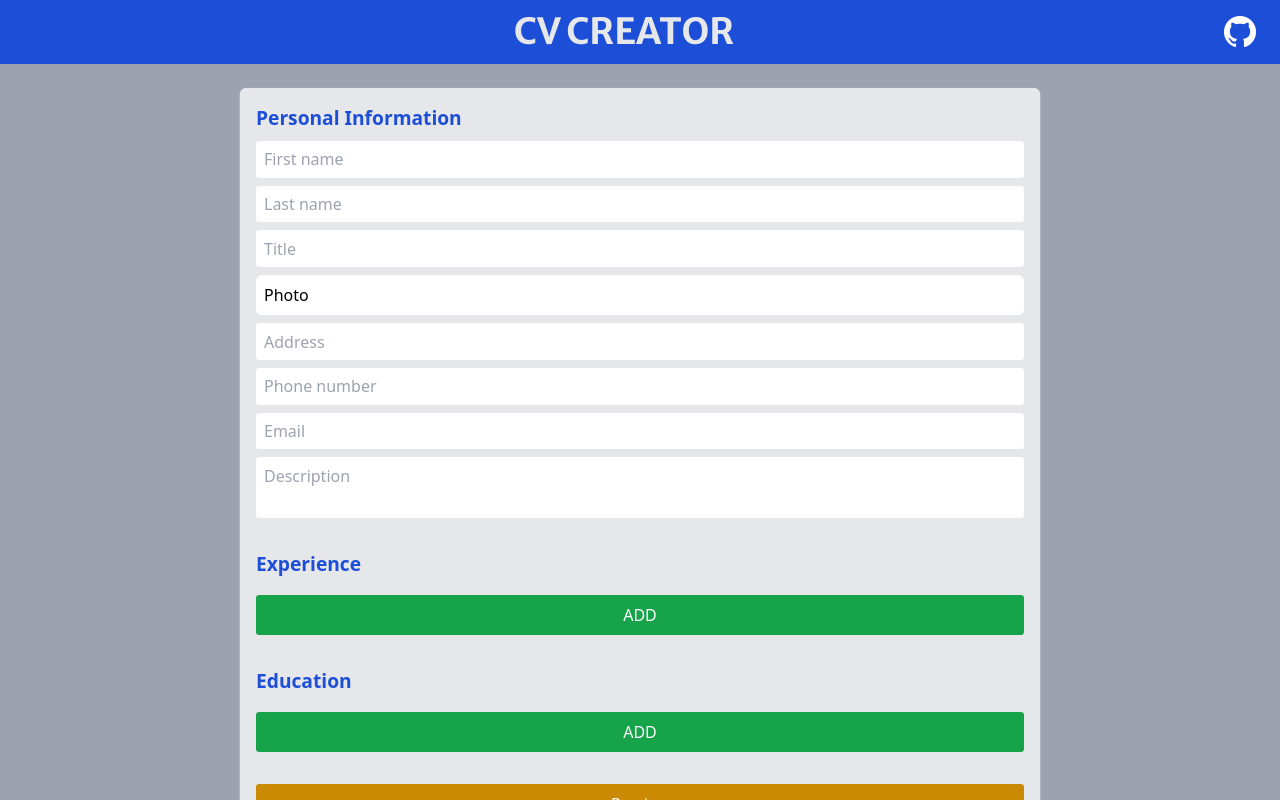
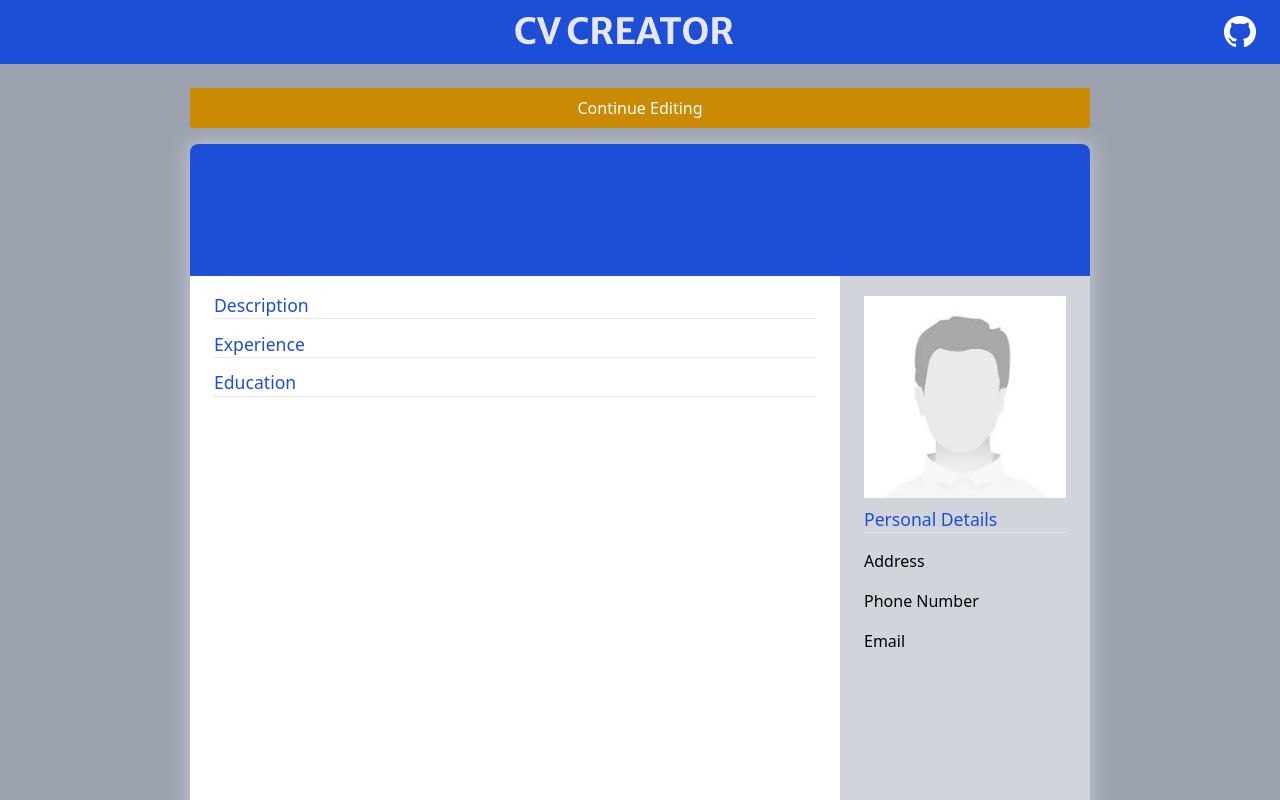
Before and after one commit to Complexlity/resume-builder, a React (Vite) app: page / in a window 1280 px wide. Shown: the top 800 px of the page. Built offline with nearby package versions, Linux system fonts and the light colour scheme.

Commit message:
Add styles to previewed document

```diff
--- a/src/components/Form.jsx
+++ b/src/components/Form.jsx
@@ -10,7 +10,7 @@ const Form = () => {
   const [personalInfo, setPersonalInfo] = useState({ ...emptyInfo });
   const [experience, setExperience] = useState([]);
   const [education, setEducation] = useState([]);
-  const [isPreviewed, setIsPreviewed] = useState(false);
+  const [isPreviewed, setIsPreviewed] = useState(true);
 
   // General Styles
   function resetAll(e) {
@@ -88,7 +88,7 @@ const Form = () => {
   return (
     <>
       {!isPreviewed && (
-        <form className="form-element mx-auto grid w-full max-w-[800px] gap-8 rounded-md bg-gray-200 p-4 shadow-sm shadow-slate-200">
+        <form className="form-element shadowed mx-auto grid w-full max-w-[800px] gap-8 rounded-md bg-gray-200 p-4 ">
           <div className="personal grid gap-2">
             <h2>Personal Information</h2>
             <PersonalInfo
--- a/src/components/Preview.jsx
+++ b/src/components/Preview.jsx
@@ -11,8 +11,13 @@ const Previewed = ({ personalInfo, experience, education, TogglePreview }) => {
     personalInfo;
 
   return (
+    <>
+
     <div className="mx-auto max-w-[900px]">
-      <div className="previewed flex min-h-[calc(70rem-8.25rem)] flex-col bg-white ">
+    <button className="bg-yellow-600 hover:bg-yellow-500 hover:text-gray-900 hover:opacity-[.8] mb-4 mx-auto" onClick={TogglePreview}>
+          Continue Editing
+        </button>
+      <div className="shadowed previewed flex min-h-[calc(70rem-8.25rem)] flex-col bg-white rounded-lg overflow-hidden ">
         <header className="header grid h-[8.25rem] gap-2 p-4">
           <h1 className="text-6xl font-bold">
             {firstName} {lastName}
@@ -47,11 +52,9 @@ const Previewed = ({ personalInfo, experience, education, TogglePreview }) => {
             <p>{email}</p>
           </div>
         </div>
-        <button className="bg-gray-800" onClick={TogglePreview}>
-          Return
-        </button>
       </div>
     </div>
+    </>
   );
 };
 
--- a/src/index.css
+++ b/src/index.css
@@ -5,6 +5,10 @@
 @font-face {
   font-family: headerFont;
   src: url("./assets/MerriweatherSans-VariableFont_wght.ttf");
+}
+
+.shadowed {
+  box-shadow: 0px 0px 20px 1px rgba(226,232,240,0.55);
 }
 
 .header-text {
```
